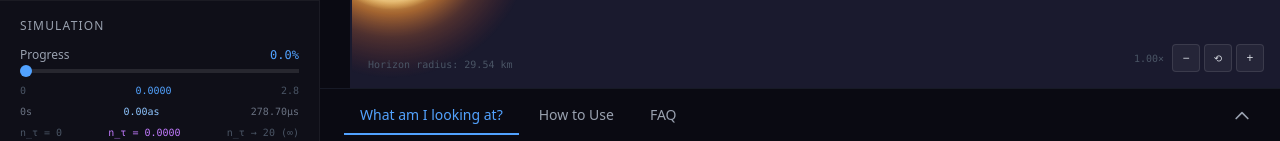
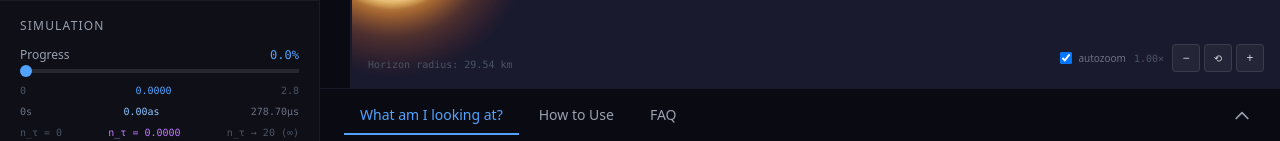
Before and after one commit to mvelinsky/frozen-stars, a Vue app: page / in a window 1280 px wide. Shown: the part 502-643 px from the top of the page. Built offline with nearby package versions, Linux system fonts and the light colour scheme.

Commit message:
autozoom

```diff
--- a/src/components/Visualization.vue
+++ b/src/components/Visualization.vue
@@ -24,7 +24,9 @@ const blackHoleCanvas = ref<HTMLCanvasElement | null>(null)
 // Zoom state
 const zoom = ref<number>(1)
 const displayedZoom = ref<number>(1)  // For animation
+const autozoom = ref<boolean>(true)
 let zoomAnimation: number | null = null
+let lastZoomThreshold = Math.floor(props.nCurrentFaller)  // Track last threshold we zoomed at
 
 function animateZoom(target: number) {
   if (zoomAnimation) {
@@ -67,7 +69,21 @@ function zoomOut() {
 function resetZoom() {
   zoom.value = 1
   animateZoom(1)
+  lastZoomThreshold = Math.floor(props.nCurrentFaller)
 }
+
+// Autozoom: watch faller position and zoom when crossing thresholds
+watch(() => props.nCurrentFaller, (newN, oldN) => {
+  if (!autozoom.value) return
+
+  const threshold = Math.floor(newN)
+
+  // Only zoom if we crossed to a new integer threshold and moving toward horizon
+  if (threshold > lastZoomThreshold && newN > oldN) {
+    lastZoomThreshold = threshold
+    zoomIn()
+  }
+})
 
 // Draw the black hole as an arc on canvas
 function drawBlackHole() {
@@ -491,6 +507,14 @@ function formatDistanceFromHorizon(n: number): string {
 
     <!-- Zoom controls -->
     <div class="absolute bottom-4 right-4 flex items-center gap-2">
+      <label class="flex items-center gap-1.5 cursor-pointer">
+        <input
+          type="checkbox"
+          v-model="autozoom"
+          class="w-3 h-3 rounded border-white/20 bg-white/5 text-blue-500 focus:ring-blue-500 focus:ring-offset-0"
+        />
+        <span class="text-[10px] text-gray-500">autozoom</span>
+      </label>
       <span class="text-[10px] text-gray-600 font-mono">{{ displayedZoom.toFixed(2) }}×</span>
       <div class="flex gap-1">
         <button
```
